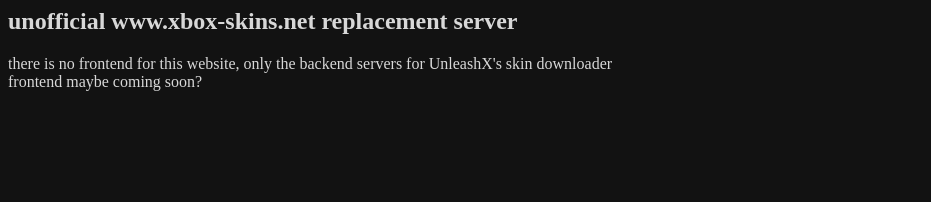
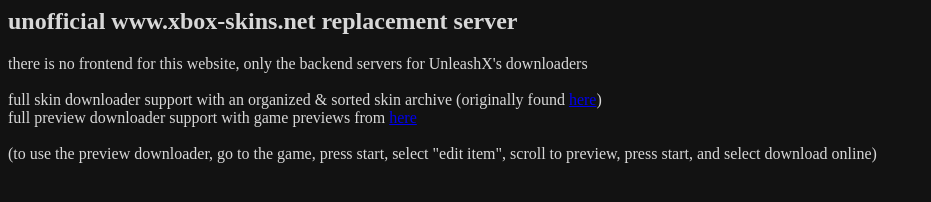
Before and after one commit to shy1132/xboxskins, a website: page public/index.html in a window 1280 px wide. Shown: the whole page, without its empty margins (0-931 px from the left). Drawn offline with Linux system fonts and the light colour scheme.

Commit message:
new public index.html

```diff
--- a/public/index.html
+++ b/public/index.html
@@ -5,7 +5,9 @@
   </head>
   <body text="#D8D8D8" bgcolor="#121212">
     <h2>unofficial www.xbox-skins.net replacement server</h2>
-	there is no frontend for this website, only the backend servers for UnleashX's skin downloader<br>
-	frontend maybe coming soon?
+	there is no frontend for this website, only the backend servers for UnleashX's downloaders<br><br>
+  full skin downloader support with an organized & sorted skin archive (originally found <a href="https://archive.org/details/XBUXSkins">here</a>)<br>
+  full preview downloader support with game previews from <a href="https://1fichier.com/dir/0VjW41tf">here</a><br><br>
+  (to use the preview downloader, go to the game, press start, select "edit item", scroll to preview, press start, and select download online)
   </body>
 </html>
```
